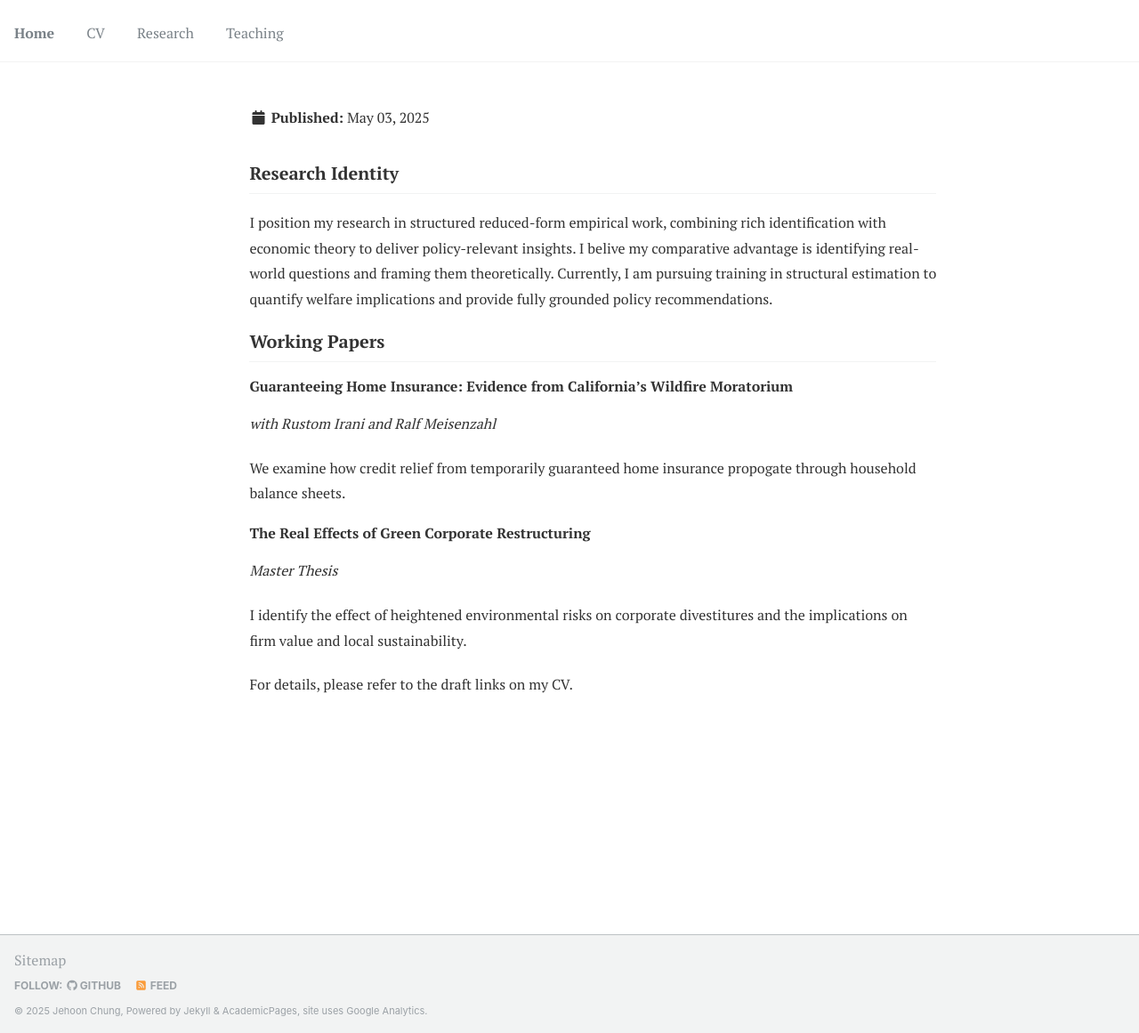
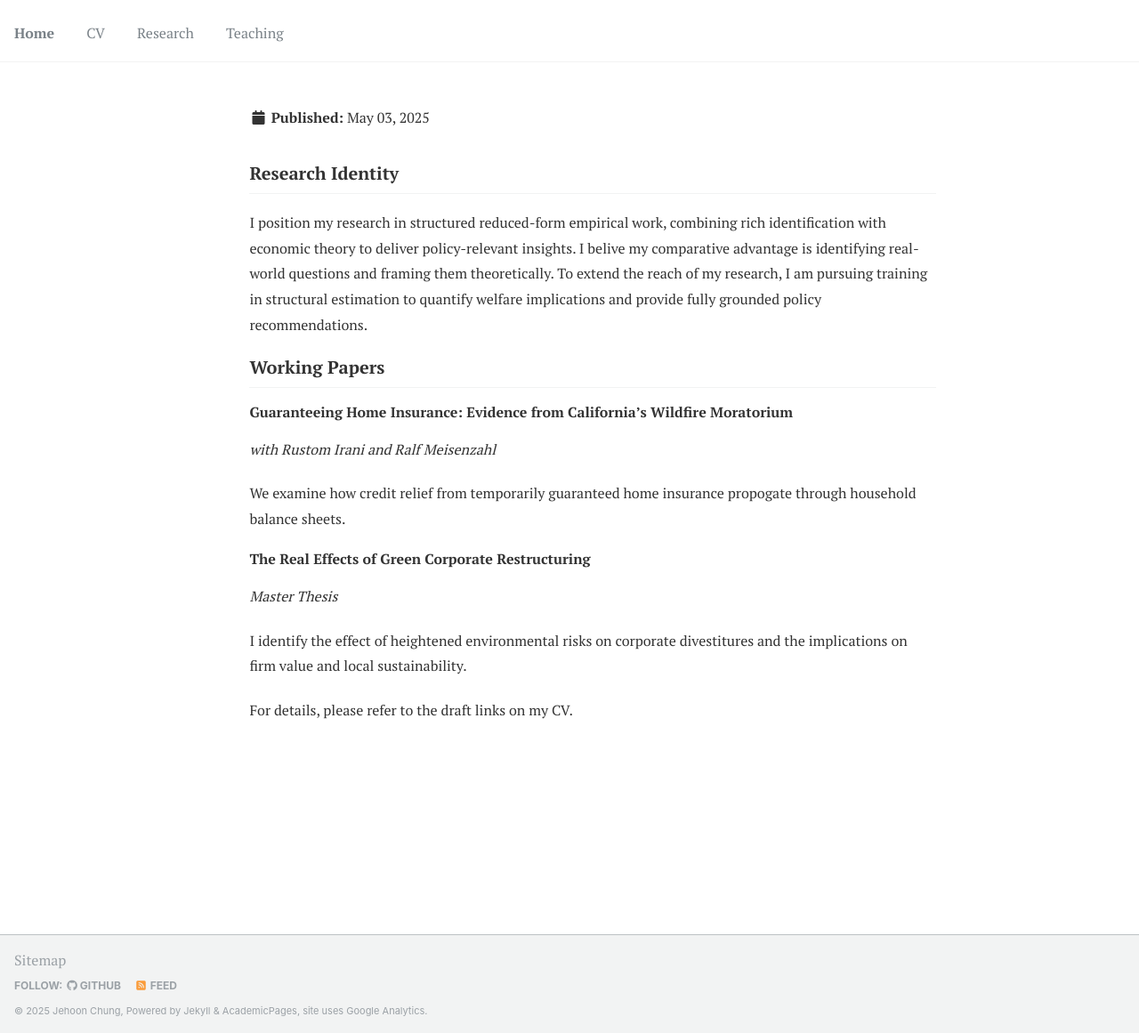
Before and after one commit to JehoonChung/jehoonchung.github.io, a Jekyll site: the page built from _research/research.md, in a window 1280 px wide and 1161 px high. Shown: the whole window at 89% size. Built offline with Jekyll 4.4.1, drawn with Linux system fonts in a browser that asks for light colours.

Commit message:
Update research.md

```diff
--- a/_research/research.md
+++ b/_research/research.md
@@ -6,7 +6,7 @@ collection: research
 permalink: /research/
 ---
 ## Research Identity
-I position my research in structured reduced-form empirical work, combining rich identification with economic theory to deliver policy-relevant insights. I belive my comparative advantage is identifying real-world questions and framing them theoretically. Currently, I am pursuing training in structural estimation to quantify welfare implications and provide fully grounded policy recommendations.
+I position my research in structured reduced-form empirical work, combining rich identification with economic theory to deliver policy-relevant insights. I belive my comparative advantage is identifying real-world questions and framing them theoretically. To extend the reach of my research, I am pursuing training in structural estimation to quantify welfare implications and provide fully grounded policy recommendations.
 
 ## Working Papers
 
```
